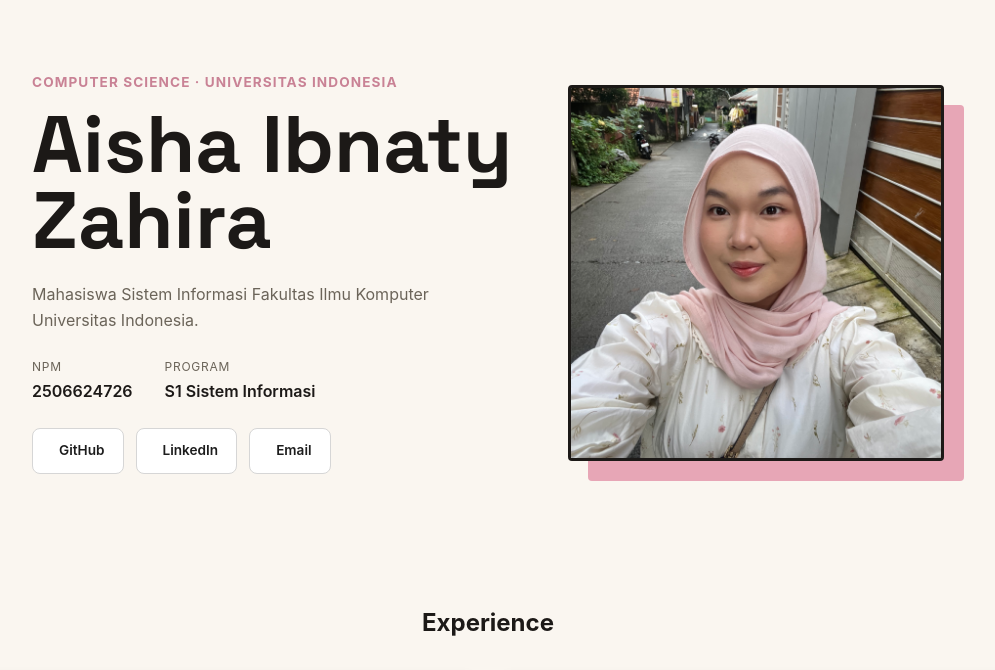
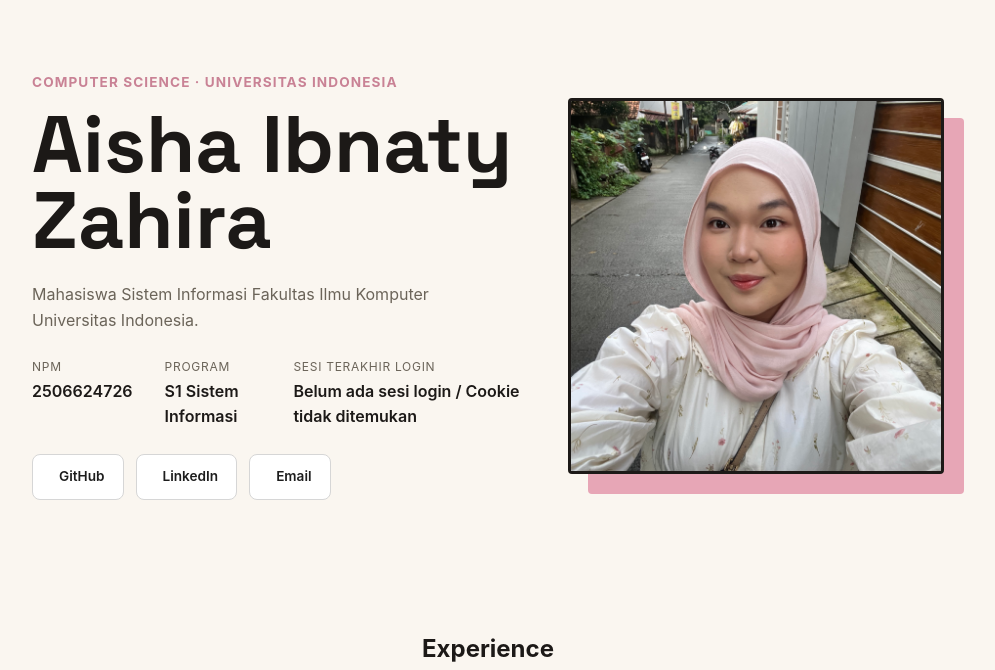
Before and after one commit to aishazahiraa/myportofolio, a Django app: page / in a window 1280 px wide. Shown: the part 72-742 px from the top of the page, without its empty margins (152-1147 px from the left). Run offline with Django 5.2, Linux system fonts and the light colour scheme.

Commit message:
feat: implement session and last login cookie

```diff
--- a/main/views.py
+++ b/main/views.py
@@ -8,6 +8,7 @@ from django.http import HttpResponse
 from django.contrib import messages
 from django.contrib.auth import login, logout
 from django.contrib.auth.forms import AuthenticationForm, UserCreationForm
+import datetime
 
 def register(request):
     form = UserCreationForm(request.POST or None)
@@ -28,8 +29,15 @@ def login_user(request):
     form = AuthenticationForm(request, data=request.POST or None)
 
     if request.method == "POST" and form.is_valid():
-        login(request, form.get_user())
-        return redirect("main:show_main")
+        user = form.get_user()
+        login(request, user)
+
+        response = redirect("main:show_main")
+        response.set_cookie(
+            "last_login",
+            datetime.datetime.now().strftime("%Y-%m-%d %H:%M:%S")
+        )
+        return response
 
     context = {
         "name": "Aisha Ibnaty Zahira",
@@ -38,12 +46,21 @@ def login_user(request):
 
     return render(request, "login.html", context)
 
+    return render(request, "login.html", context)
+
 def logout_user(request):
     logout(request)
-    return redirect("main:show_main")
+    response = redirect("main:show_main")
+    response.delete_cookie("last_login")
+    return response
 
 def show_main(request):
+    last_login = request.COOKIES.get(
+    "last_login",
+    "Belum ada sesi login / Cookie tidak ditemukan"
+)
     context = {
+        "last_login": last_login,
         "name": "Aisha Ibnaty Zahira",
         "npm": "2506624726",
         "study_program": "S1 Sistem Informasi",
--- a/templates/index.html
+++ b/templates/index.html
@@ -38,7 +38,13 @@
                             <dt>Program</dt>
                             <dd>{{ study_program }}</dd>
                         </div>
+
+                        <div class="meta-row">
+                            <dt>Sesi Terakhir Login</dt>
+                            <dd>{{ last_login }}</dd>
+                        </div>
                     </dl>
+
 
                     <div class="social-links">
                         <a href="https://github.com/aishazahiraa" class="social-link github-link">
```
